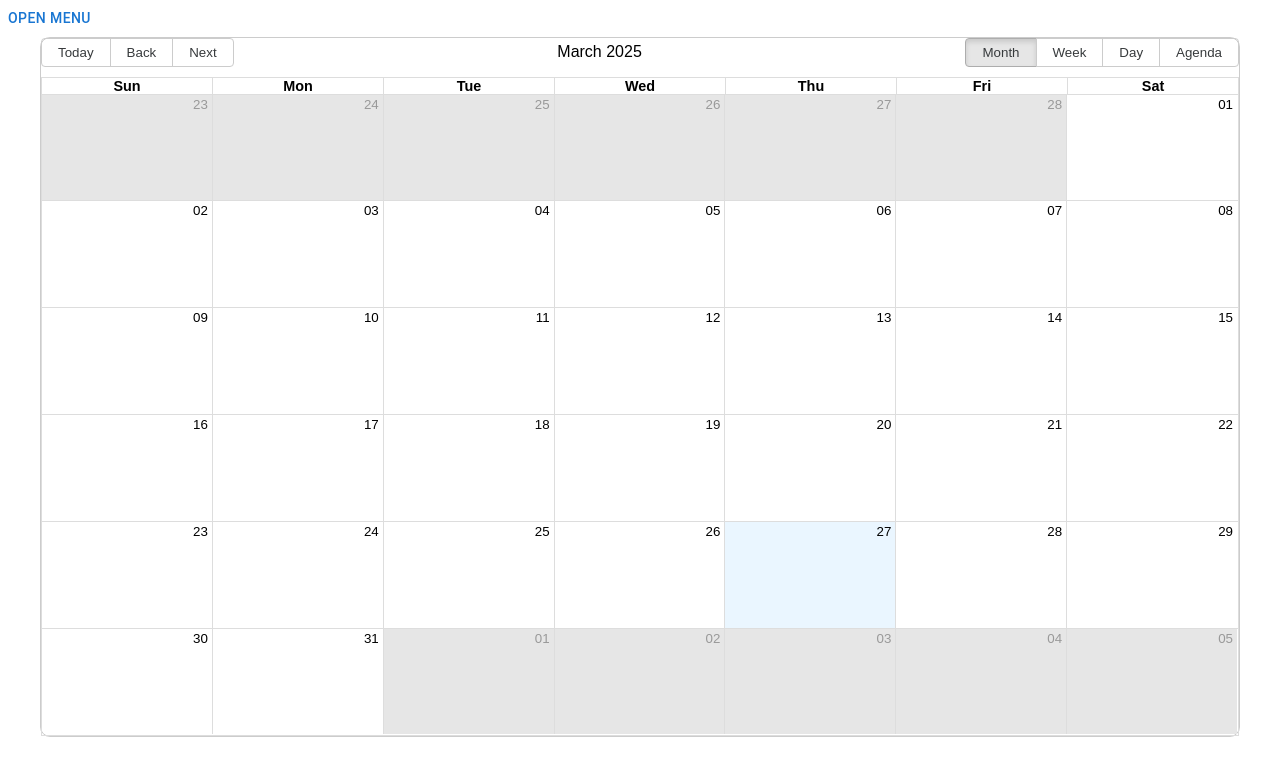
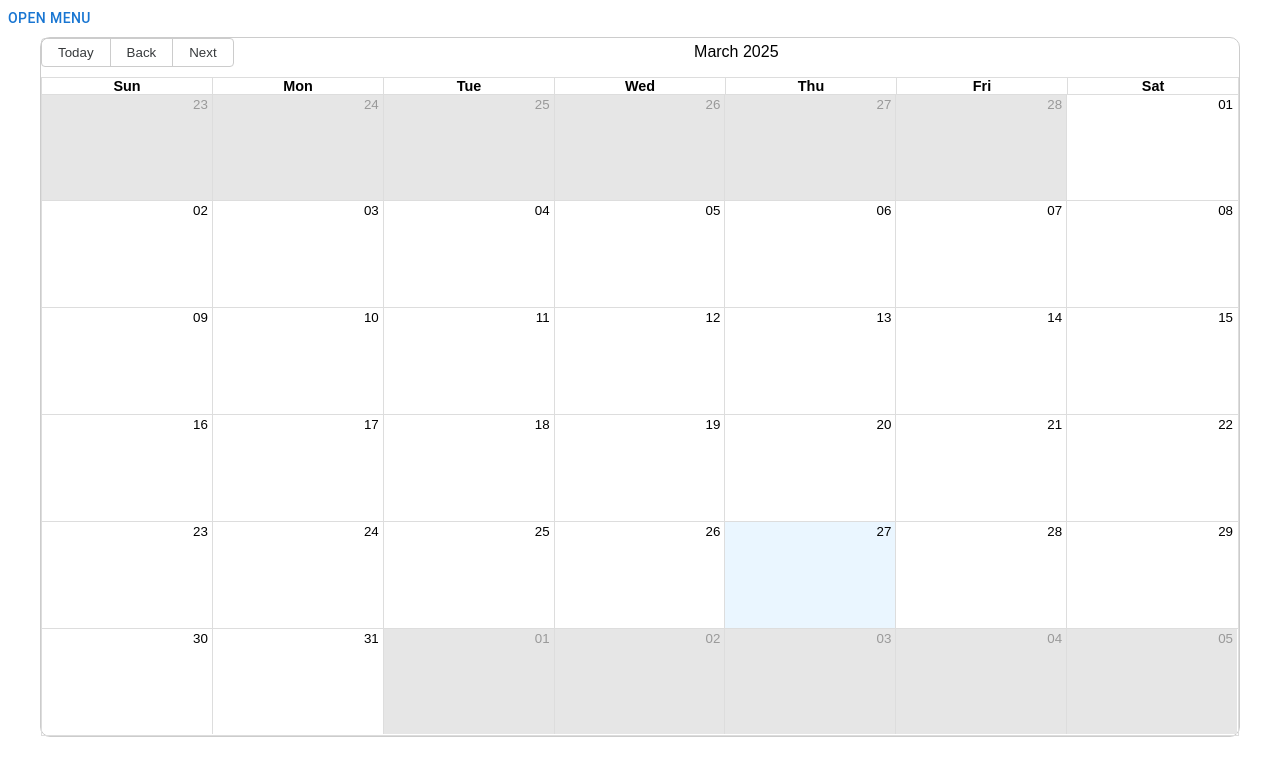
Before and after one commit to DGPRJN/DragonVerifier, a Next.js app in the folder client/: page /Calendar in a window 1280 px wide. Shown: the top 776 px of the page. Built offline with nearby package versions, Linux system fonts and the light colour scheme.

Commit message:
Calendar now only displays months

```diff
--- a/client/app/(user_side)/Calendar/calender.tsx
+++ b/client/app/(user_side)/Calendar/calender.tsx
@@ -1,9 +1,10 @@
 "use client";
-//need to run npm install react-big-calendar moment
-import { Calendar, momentLocalizer } from "react-big-calendar";
+import { Calendar, momentLocalizer, View } from "react-big-calendar";
 import moment from "moment";
-//import 'react-big-calendar/lib/sass/styles';
-// https://github.com/jquense/react-big-calendar
+import "react-big-calendar/lib/css/react-big-calendar.css"; // https://github.com/jquense/react-big-calendar
+import MonthView from './customView.tsx'
+import dynamic from "next/dynamic";
+import { useState } from 'react';
 import "react-big-calendar/lib/css/react-big-calendar.css";
 
 //Apparently we are using moment?
@@ -11,7 +12,7 @@ const localizer = momentLocalizer(moment);
 
 const events = [
   {
-    title: 'My Event',
+    title: 'Some Class Event',
     start: new Date('2025-04-12T13:45:00-05:00'),
     end: new Date('2025-04-12T14:00:00-05:00')
   },
@@ -39,14 +40,25 @@ const eventStyleGetter = (event, start, end, isSelected) => {
 };
 
 const MyCalendar = () => {
+    const [view, setView] = useState<View>('month');
+    const [date, setDate] = useState(new Date());
   return <Calendar
+      key={JSON.stringify(events)} //Supposedly a work around to make sure the buttons on the calendar wor
       localizer={localizer}
       events={events}
       startAccessor="start"
       endAccessor="end"
-      //style={ calendarStyle }
       style={calendarStyle}
-      eventPropGetter={eventStyleGetter} />;
+      eventPropGetter={eventStyleGetter}
+      view={view}
+      onView={setView}
+      date={date}
+      onNavigate={setDate}
+      views={{ month: true }}
+      />;
 };
 
+// Export the calendar dynamically with SSR disabled
+//const MyCalendar = dynamic(() => Promise.resolve(MyCalendarInner), {ssr: false});
+
 export default MyCalendar;
```
